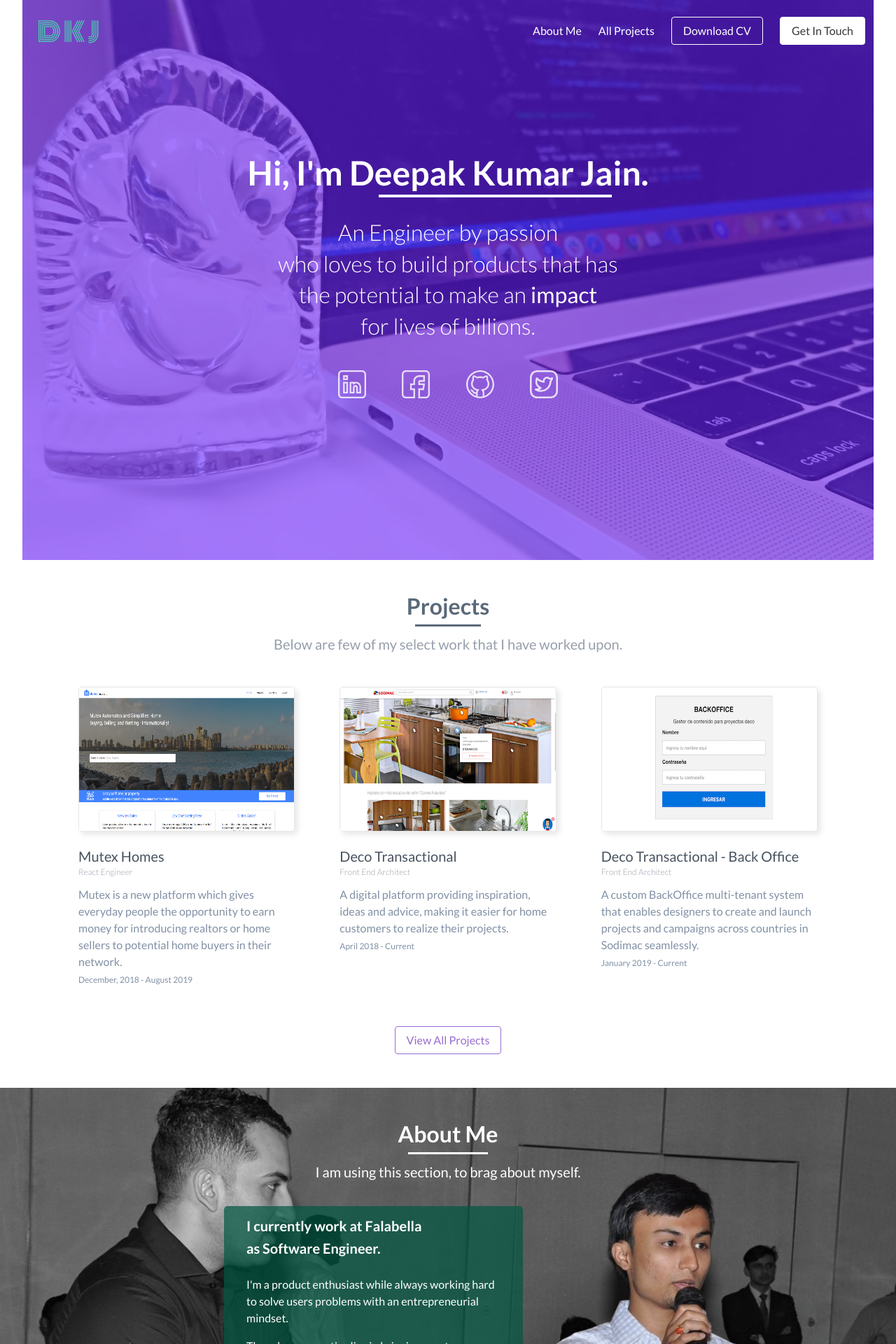
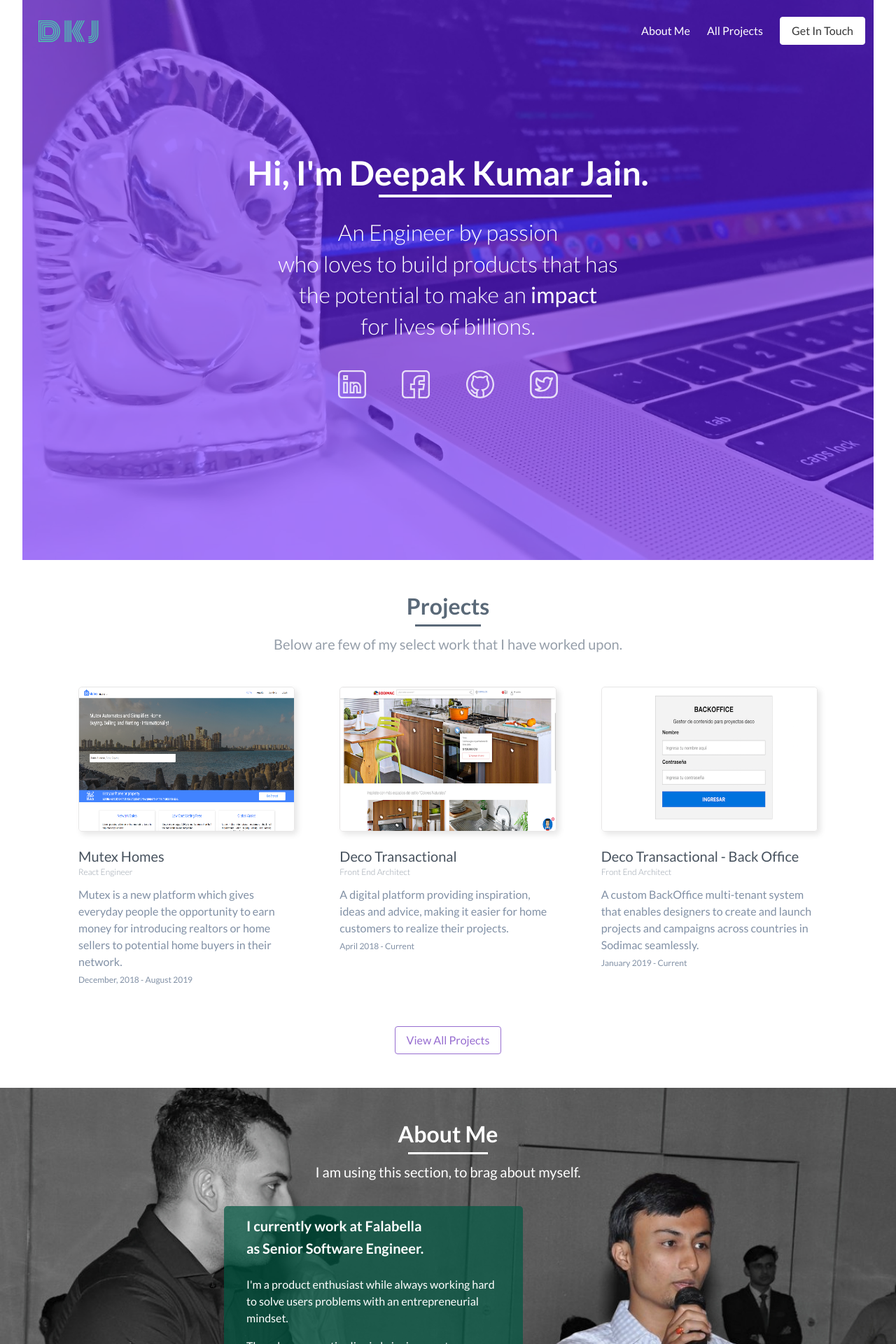
Before and after one commit to deepakkj/deepakkj.github.io, a React (Create React App) app: page / in a window 1280 px wide. Shown: the top 1920 px of the page at 70% size. Built offline with nearby package versions, Linux system fonts and the light colour scheme; what webp-hero would draw is missing.

Commit message:
chore: update text and hide dowload cv button

```diff
--- a/public/index.html
+++ b/public/index.html
@@ -30,7 +30,7 @@
     <link rel="canonical" href="https://www.deepakkumarjain.com"/>
     <meta property="og:title" name="og_title" content="Deepak Kumar Jain | Experienced React and JavaScript Engineer"/>
     <meta property="og:description" name="Description" content="Deepak Kumar Jain is an experienced engineer who loves building amazing web apps using React and JavaScript"/>
-    <meta name="Keywords" content="React JS, React, Redux, PWA, Progressive Web App, JavaScript, ES6, Front End, Engineer, Software Engineer, UI Engineer, Full Stack, Fullstack, Engineer, Bangalore, Bengaluru, India, Falabella, Harman, Sodimac">
+    <meta name="Keywords" content="React JS, React, Redux, PWA, Progressive Web App, JavaScript, ES6, Front End, Engineer, Senior Software Engineer, UI Engineer, Full Stack, Fullstack, Engineer, Bangalore, Bengaluru, India, Falabella, Harman, Sodimac">
     <meta property="og:url" name="og_url" content="https://www.deepakkumarjain.com" />
     <meta property="og:site_name" name="og_site_name" content="Deepak Kumar Jain"/>
     <meta property="og:image" name="og_image" content="https://pbs.twimg.com/media/DaKmd9yXcAECimn?format=jpg&name=medium" xmlns:og="http://opengraphprotocol.org/schema/">
--- a/src/components/AboutMeSection/AboutMeSection.js
+++ b/src/components/AboutMeSection/AboutMeSection.js
@@ -17,7 +17,7 @@ function AboutMeSection() {
 
           <div className="column is-6-tablet is-5-desktop is-4-widescreen is-4-fullhd content-wrapper">
             <div className="content">
-              <h4 className="title">I currently work at Falabella <br />as Software Engineer.</h4>
+              <h4 className="title">I currently work at Falabella <br />as Senior Software Engineer.</h4>
               <p>
                 I'm a product enthusiast while always working hard to solve  users problems with an entrepreneurial mindset.
               </p>
--- a/src/components/Navbar/Navbar.js
+++ b/src/components/Navbar/Navbar.js
@@ -103,11 +103,11 @@ class Navbar extends Component {
             {/* <a className="navbar-item has-text-white" href="#">Home</a> */}
             <Link className="navbar-item has-text-white" to="/#aboutMeSection" scroll={this.gotoSection}>About Me</Link>
             <Link className="navbar-item has-text-white" to="/project">All Projects</Link>
-            <div className="navbar-item">
+            {/* <div className="navbar-item">
                 <a className="button is-primary is-inverted is-outlined" href="http://bit.ly/deepakkumarjain_cv_resume" target="_blank" rel="noopener noreferrer">
                   Download CV
                 </a>
-            </div>
+            </div> */}
             <div className="navbar-item">
               <Link className="button is-border-white is-inverted" to="/#getInTouchSection" scroll={this.gotoSection}>Get In Touch</Link>
                 {/* <a className="button is-border-white is-inverted" href="#getInTouchSection" rel="noopener noreferrer">Get In Touch</a> */}
```
